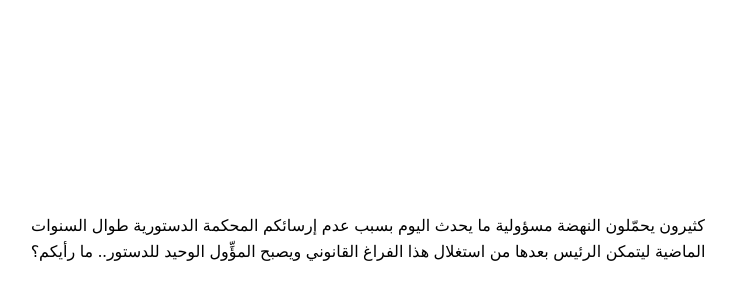
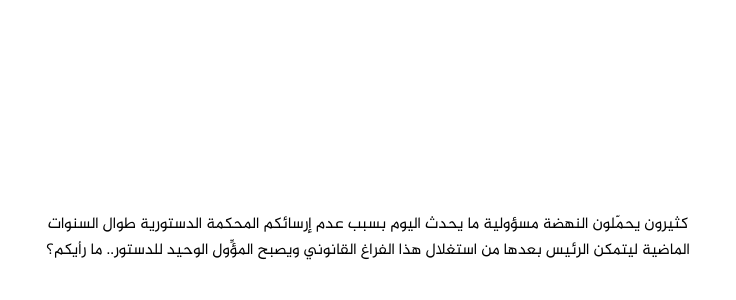
Before and after one commit to AnasMostefaoui/exam-preparation, a React (Create React App) app: page / in a window 1280 px wide. Shown: the part 162-462 px from the top of the page, without its empty margins (272-1008 px from the left). Built offline with nearby package versions, Linux system fonts and the light colour scheme.

Commit message:
Update fonts

```diff
--- a/src/index.css
+++ b/src/index.css
@@ -60,7 +60,13 @@ body {
   padding: 0;
   font-family: Al-Jazeera, -apple-system, BlinkMacSystemFont, "Segoe UI", "Roboto", "Oxygen",
     "Ubuntu", "Cantarell", "Fira Sans", "Droid Sans", "Helvetica Neue",
-    sans-serif;
+    sans-serif !important;
   -webkit-font-smoothing: antialiased;
   -moz-osx-font-smoothing: grayscale;
 }
+
+.wysiwyg.wysiwyg--all-content.css-1mw1dwe {
+  font-family: Al-Jazeera, -apple-system, BlinkMacSystemFont, "Segoe UI", "Roboto", "Oxygen",
+    "Ubuntu", "Cantarell", "Fira Sans", "Droid Sans", "Helvetica Neue",
+    sans-serif !important;
+}
```
